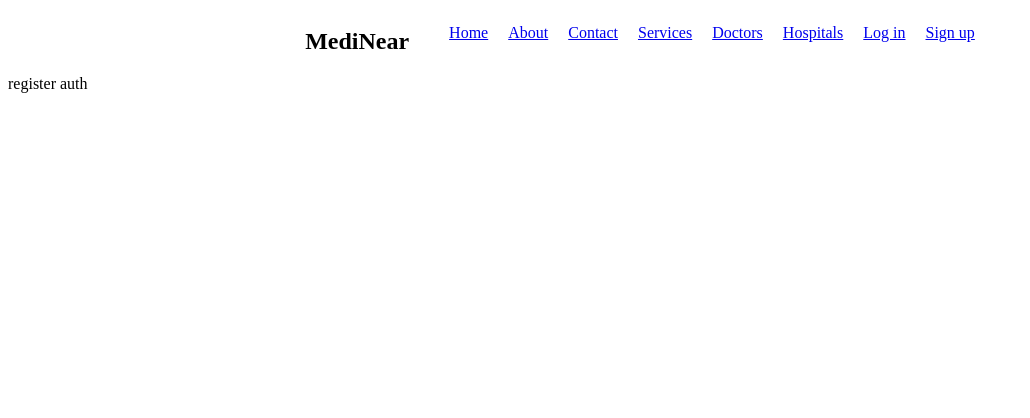
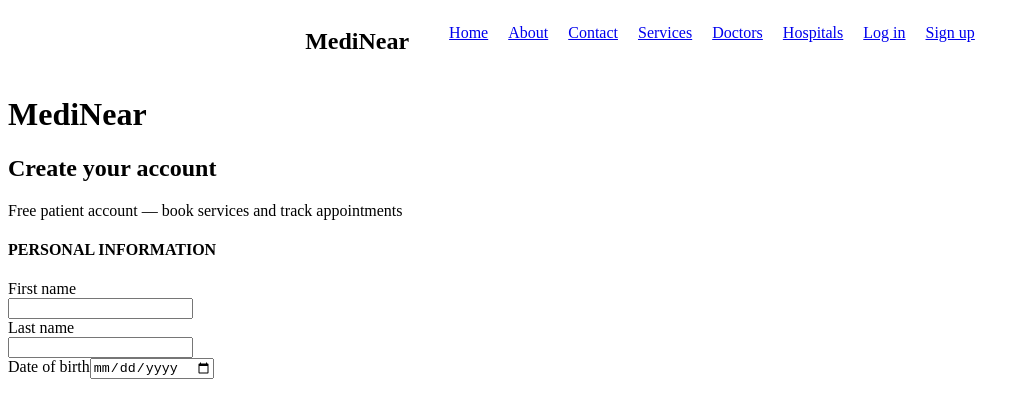
Before and after one commit to bluesand019/MediNear, a React app: page /register in a window 1280 px wide. Shown: the top 418 px of the page, without its empty margins (0-1030 px from the left). Built offline with nearby package versions, Linux system fonts and the light colour scheme; the HTML template or start-up script is replaced by a standard one.

Commit message:
created the basic register auth form structure

```diff
--- a/src/pages/Home.jsx
+++ b/src/pages/Home.jsx
@@ -76,7 +76,7 @@ const Home = () => {
           List your services and doctors on MediNear to reach more patients in
           your area.
         </p>
-        <button>Jon ad a provider</button>
+        <button>Join as a provider</button>
       </div>
 
       <Footer />
--- a/src/pages/auth/Register.jsx
+++ b/src/pages/auth/Register.jsx
@@ -1,11 +1,24 @@
-import React from 'react'
+import React from "react";
 
 const Register = () => {
   return (
-    <div>
-      register auth
+    <div className="form-container">
+      <h1>MediNear</h1>
+      <h2>Create your account</h2>
+      <p>Free patient account — book services and track appointments</p>
+    <div className="form">
+      <form>
+        <h4>PERSONAL INFORMATION</h4>
+        <label htmlFor="First-name">First name</label> <br />
+        <input type="text" id="First-name" name="First-name" /> <br />
+        <label htmlFor="Last-name">Last name</label> <br />
+        <input type="text" id="Last-name" name="Last-name" /> <br />
+        <label htmlFor="date-of-birth">Date of birth</label>
+        <input type="date" name="date-of-birth" id="date-of-birth" />
+      </form>
     </div>
-  )
-}
+    </div>
+  );
+};
 
-export default Register
+export default Register;
```
